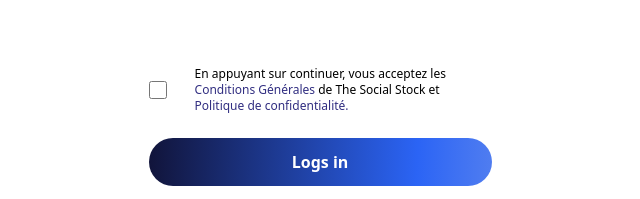
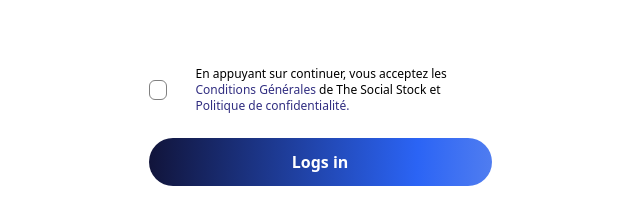
Before and after one commit to muhammadali1995/ss2, a website: page src/login/login.html in a window 1280 px wide. Shown: the part 624-823 px from the top of the page, 320-960 px from the left. Drawn offline with nearby package versions, Linux system fonts and the light colour scheme.

Commit message:
login-page

```diff
--- a/src/login/login.css
+++ b/src/login/login.css
@@ -21,6 +21,31 @@ input::-webkit-inner-spin-button {
 }
 
 input.checkbox {
-    width: 40px;
-    height: 40px;
+    display: flex;
+    align-items: center;
+    justify-content: center;
+    -webkit-appearance: initial;
+    appearance: initial;
+    width: 25px;
+    border: 1px solid #808080;
+    height: 20px;
+    padding: 0 6px;
+    border-radius: 6px;
 }
+
+input.checkbox:checked::after {
+    content: "";
+    margin-top: 12px;
+    background-image: url(../assets/tick.png);
+    background-repeat: no-repeat;
+    margin: -3px;
+    background-size: contain;
+    background-position: center;
+    width: 11px;
+    height: 16px;
+}
+
+input.checkbox:checked {
+    background-color: #2B64F5;
+    color: white;
+}
```
Also changed, not shown: src/assets/tick.png (added).
